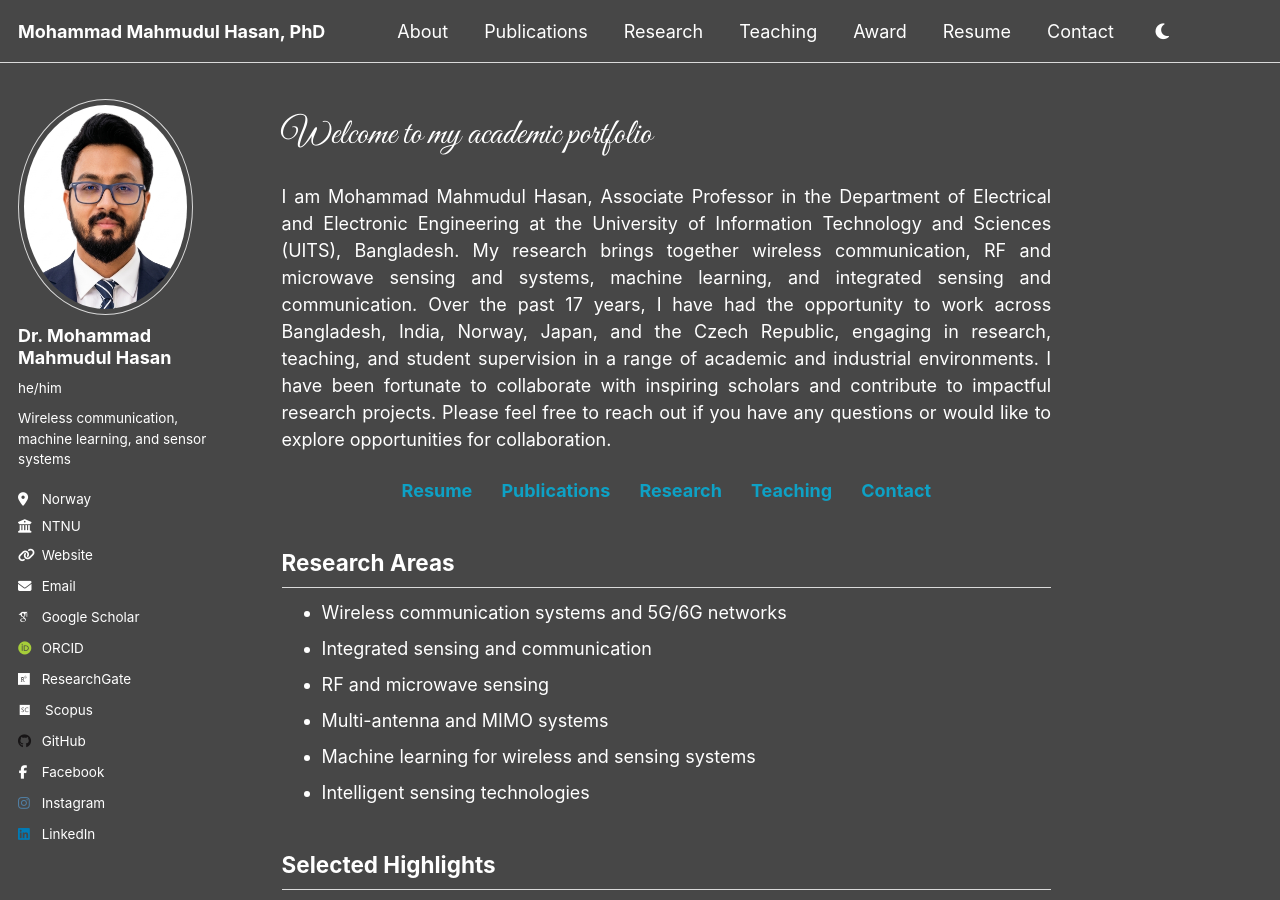
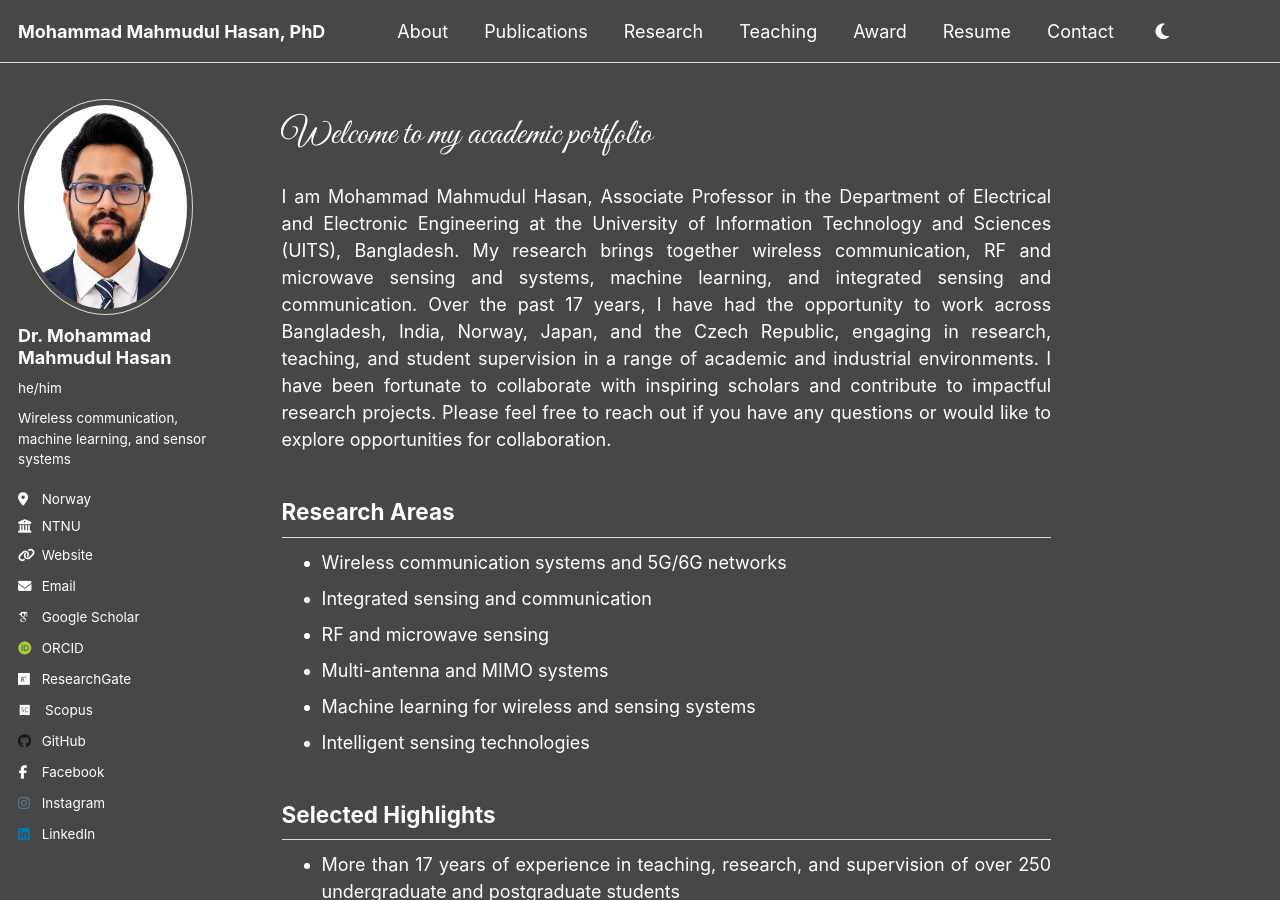
Before and after one commit to dearmahmud/dearmahmud.github.io, a Jekyll site: the page built from _pages/about.md, in a window 1280 px wide and 900 px high. Built offline with Jekyll 4.4.1, drawn with Linux system fonts in a browser that asks for light colours; some web fonts are replaced.

Commit message:
Update about.md

```diff
--- a/_pages/about.md
+++ b/_pages/about.md
@@ -17,14 +17,6 @@ Welcome to my academic portfolio
 <br><br>
 I am Mohammad Mahmudul Hasan, Associate Professor in the Department of Electrical and Electronic Engineering at the University of Information Technology and Sciences (UITS), Bangladesh. My research brings together wireless communication, RF and microwave sensing and systems, machine learning, and integrated sensing and communication. Over the past 17 years, I have had the opportunity to work across Bangladesh, India, Norway, Japan, and the Czech Republic, engaging in research, teaching, and student supervision in a range of academic and industrial environments. I have been fortunate to collaborate with inspiring scholars and contribute to impactful research projects. Please feel free to reach out if you have any questions or would like to explore opportunities for collaboration.
 </p>
-
-<div style="margin-top: 20px; margin-bottom: 20px; text-align: center;">
-  <a href="/resume/" style="text-decoration: none; margin: 0 12px;"><strong>Resume</strong></a>
-  <a href="/publications/" style="text-decoration: none; margin: 0 12px;"><strong>Publications</strong></a>
-  <a href="/research/" style="text-decoration: none; margin: 0 12px;"><strong>Research</strong></a>
-  <a href="/teaching/" style="text-decoration: none; margin: 0 12px;"><strong>Teaching</strong></a>
-  <a href="/contact/" style="text-decoration: none; margin: 0 12px;"><strong>Contact</strong></a>
-</div>
 
 ## Research Areas
 
```
